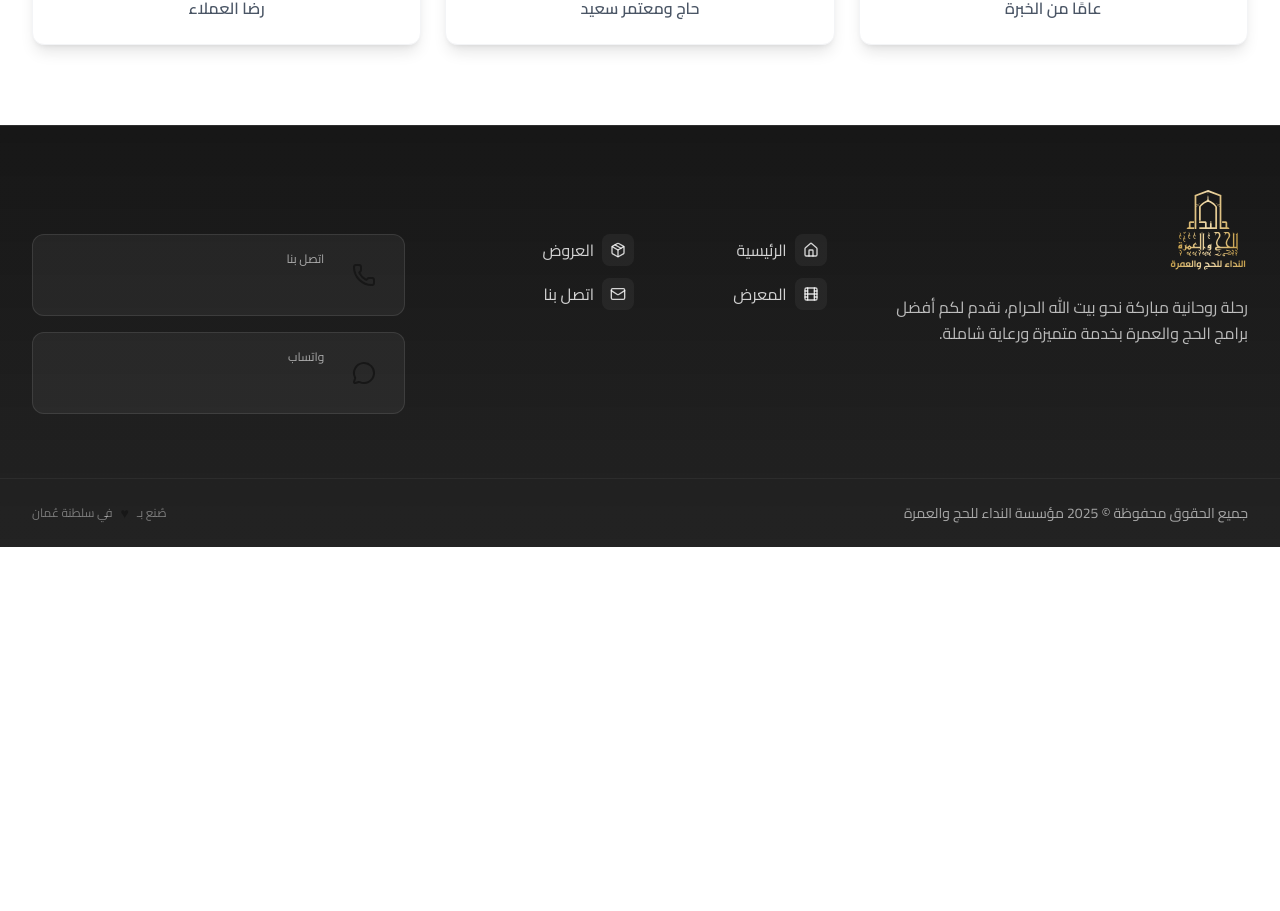
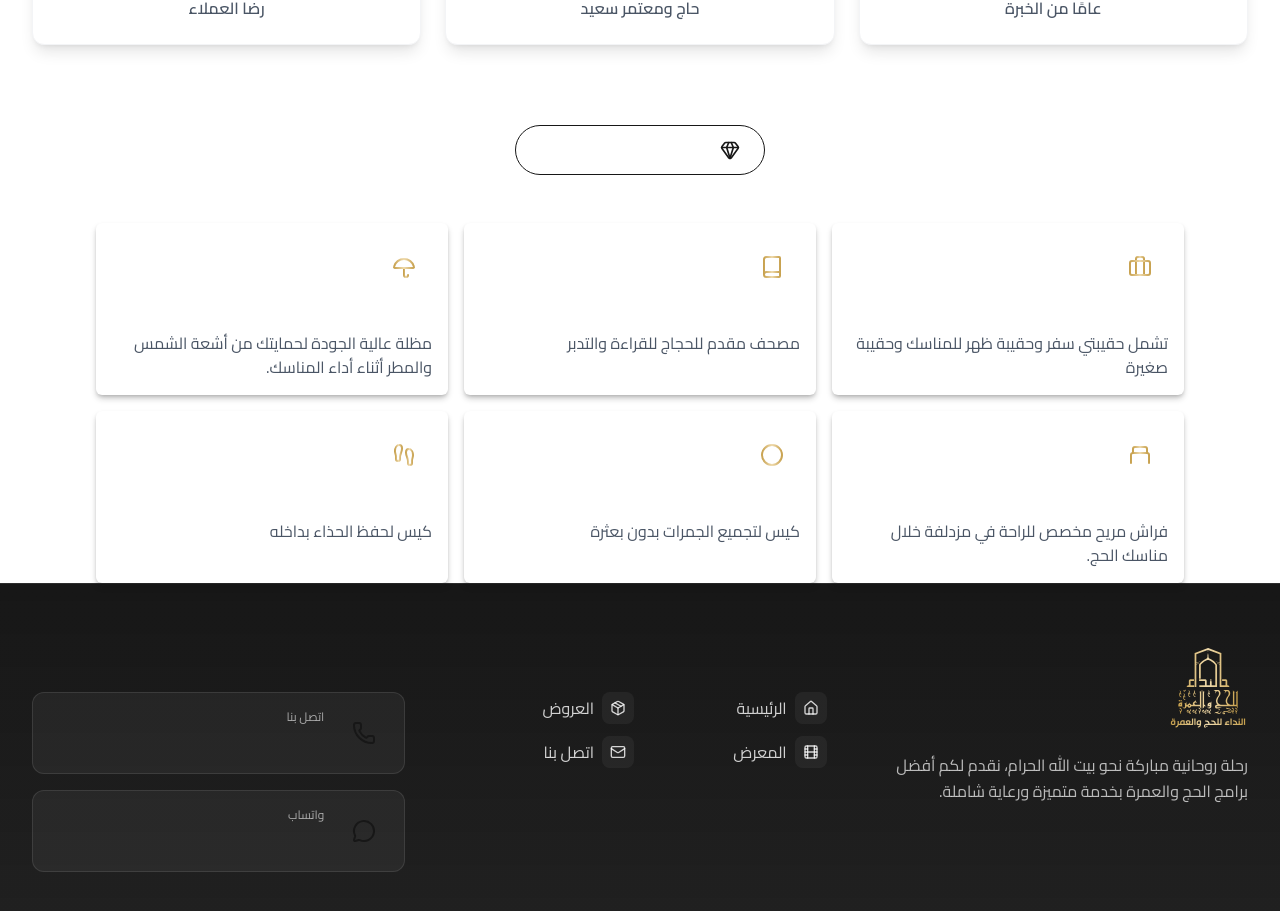
Before and after one commit to Omar-Risi/nidaa-hajj, a Next.js app: page / in a window 1280 px wide. Shown: the part 2597-3508 px from the top of the page. Before the commit the page ends 3144 px from the top, so only its background shows below. Built offline with nearby package versions, Linux system fonts and the light colour scheme.

Commit message:
feat(add):added benefits boxes

```diff
--- a/src/app/page.tsx
+++ b/src/app/page.tsx
@@ -4,8 +4,11 @@ import { motion } from "framer-motion";
 import Image from "next/image";
 import Link from "next/link";
 import OffersSection from "@/components/offers-section";
-import { BadgeQuestionMark } from "lucide-react";
+import { BadgeQuestionMark, BedSingle, Book, Briefcase, Circle, Footprints, Gem, Star, Trophy, Umbrella } from "lucide-react";
 import { Footer } from "@/components/footer";
+import { BenefitBox } from "@/components/benefit-box";
+
+
 
 export default function Home() {
   // Smooth scroll handler
@@ -16,6 +19,39 @@ export default function Home() {
       offersSection.scrollIntoView({ behavior: 'smooth', block: 'start' });
     }
   };
+
+  const benefits = [
+    {
+      icon: Briefcase,
+      title: "مجموعة حقائب كاملة",
+      description: "تشمل حقيبتي سفر وحقيبة ظهر للمناسك وحقيبة صغيرة"
+    },
+    {
+      icon: Book,
+      title: "المصحف الشريف",
+      description: "مصحف مقدم للحجاج للقراءة والتدبر"
+    },
+    {
+      icon: Umbrella,
+      title: "الحماية من الطقس",
+      description: "مظلة عالية الجودة لحمايتك من أشعة الشمس والمطر أثناء أداء المناسك."
+    },
+    {
+      icon: BedSingle,
+      title: "فراش مزدلفة",
+      description: "فراش مريح مخصص للراحة في مزدلفة خلال مناسك الحج."
+    },
+    {
+      icon: Circle,
+      title: "كيس للجمرات",
+      description: "كيس لتجميع الجمرات بدون بعثرة"
+    },
+    {
+      icon: Footprints,
+      title: "كيس للأحذية",
+      description: "كيس لحفظ الحذاء بداخله"
+    }
+  ];
 
   return (
     <>
@@ -185,6 +221,43 @@ export default function Home() {
         </div>
       </motion.section>
 
+      <motion.div
+        initial={{ opacity: 0, y: 30 }}
+        whileInView={{ opacity: 1, y: 0 }}
+        transition={{ duration: 0.6, delay: 0.5 }}
+        viewport={{ once: true }}
+        className="flex flex-col items-center gap-6 mt-12 lg:mt-16"
+      >
+        <motion.div
+          initial={{ opacity: 0, scale: 0.9 }}
+          whileInView={{ opacity: 1, scale: 1 }}
+          transition={{ duration: 0.5 }}
+          viewport={{ once: true }}
+          className="inline-flex items-center justify-center gap-3 px-6 py-2.5 bg-gradient-to-r from-gold-start/10 via-gold-end/10 to-gold-start/10 border border-gold-start/30 rounded-full mb-6"
+        >
+          <Gem className="w-5 h-5 text-gold-start" />
+          <span className="golden-text text-lg font-semibold"> تجهيزات نوفرها للحجاج</span>
+        </motion.div>
+
+        <motion.div
+          initial={{ opacity: 0, scale: 0.9 }}
+          whileInView={{ opacity: 1, scale: 1 }}
+          transition={{ duration: 0.5 }}
+          className="grid grid-cols-1 lg:grid-cols-3 gap-4 w-[85%] mb-[75]">
+
+          {benefits.map((benefit, index) => (
+            <BenefitBox
+              key={index}
+              icon={benefit.icon}
+              title={benefit.title}
+              description={benefit.description}
+            />))}
+
+        </motion.div>
+
+
+      </motion.div>
+
 
       <Footer />
     </>
--- /dev/null
+++ b/src/components/benefit-box.tsx
@@ -0,0 +1,13 @@
+import { GoldenIcon } from "./golden-icon";
+
+export function BenefitBox({ icon: Icon, title, description }) {
+  return (
+    <div className="p-4 rounded-md bg-white shadow-md shadow-foreground/25 flex flex-col">
+      <div className="bg-gold-start/15 rounded-full p-4 aspect-square w-fit flex justify-center items-center">
+        <GoldenIcon icon={Icon} />
+      </div>
+      <p className="text-xl font-bold golden-text">{title}</p>
+      <p className="text-gray-600 mt-2">{description}</p>
+    </div>
+  );
+};
```
